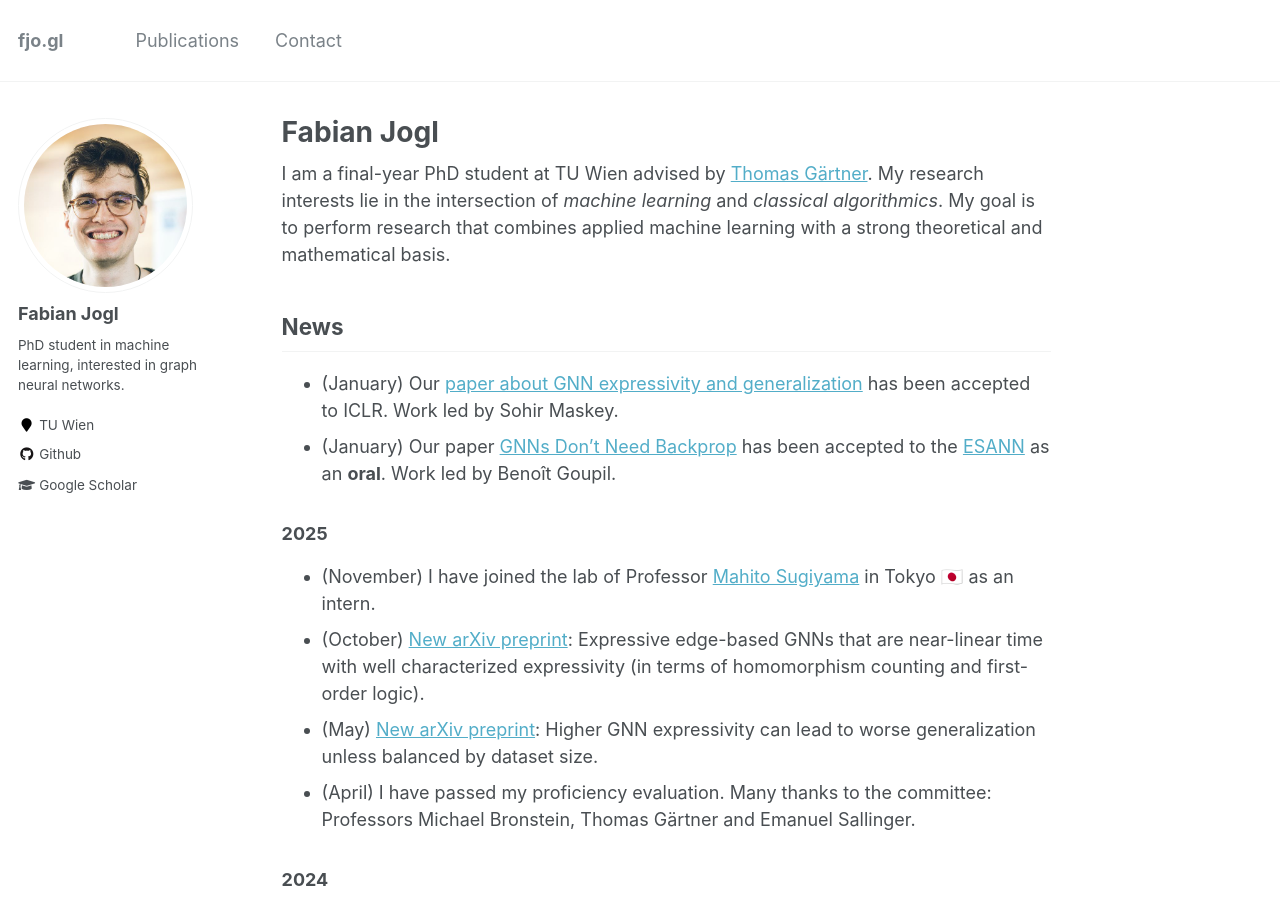
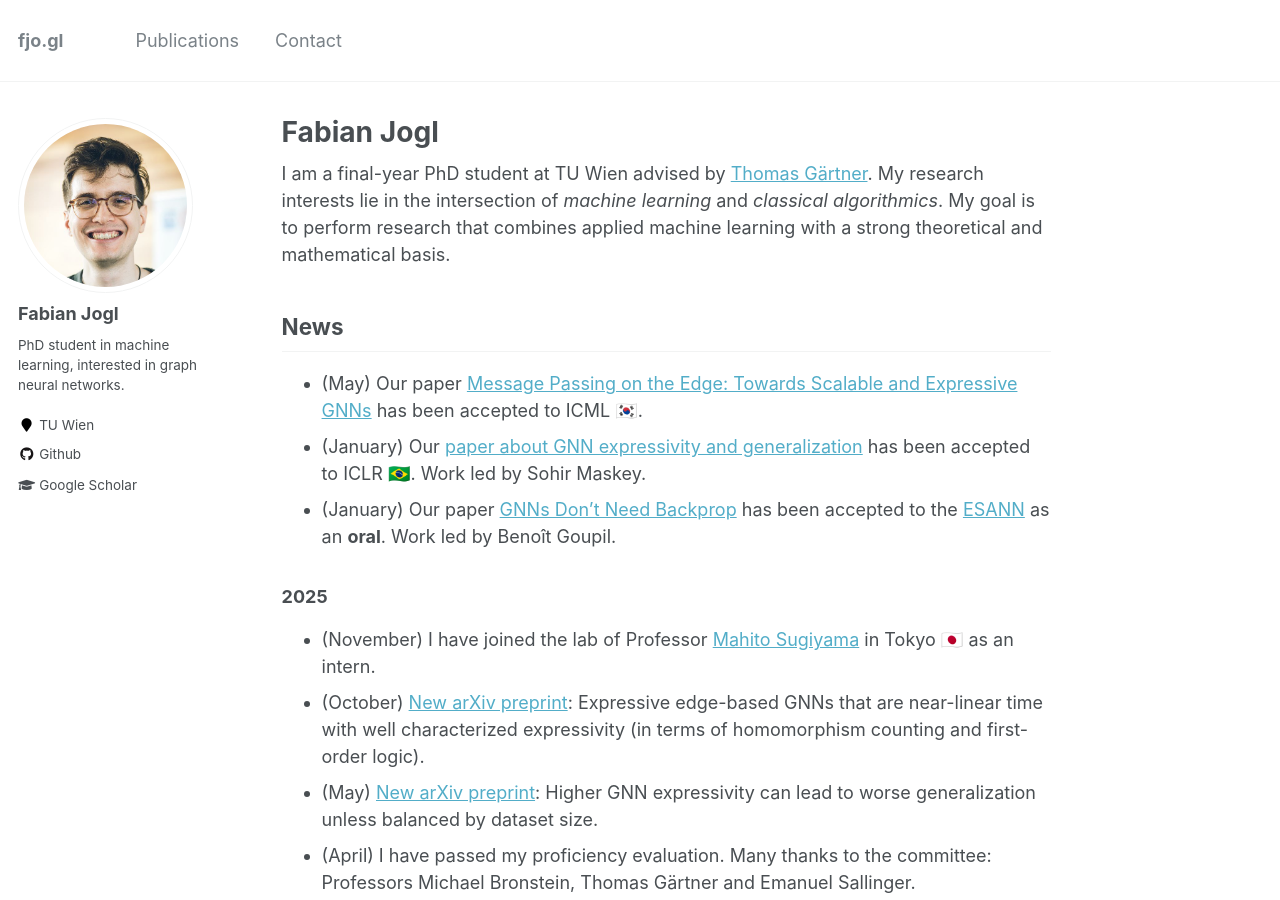
Before and after one commit to ocatias/ocatias.github.io, a Jekyll site: the page built from _pages/main.md, in a window 1280 px wide and 900 px high. Built offline with Jekyll 4.4.1, drawn with Linux system fonts in a browser that asks for light colours.

Commit message:
Add ICML 2026 paper

```diff
--- a/_pages/main.md
+++ b/_pages/main.md
@@ -14,7 +14,8 @@ My goal is to perform research that combines applied machine learning with a
 strong theoretical and mathematical basis.
 
 ## News
-- (January) Our [paper about GNN expressivity and generalization](https://arxiv.org/abs/2505.11298)  has been accepted to ICLR. Work led by Sohir Maskey.
+- (May) Our paper [Message Passing on the Edge: Towards Scalable and Expressive GNNs](https://arxiv.org/abs/2510.13615) has been accepted to ICML 🇰🇷.
+- (January) Our [paper about GNN expressivity and generalization](https://arxiv.org/abs/2505.11298)  has been accepted to ICLR 🇧🇷. Work led by Sohir Maskey.
 - (January) Our paper [GNNs Don’t Need Backprop](https://pwelke.de/publications/goupil2026gnnsdontneedbackprop.pdf)  has been accepted to the [ESANN](https://www.esann.org/) as an **oral**. Work led by Benoît Goupil.
 
 ### 2025
```
Also changed, not shown: 2 other files.
